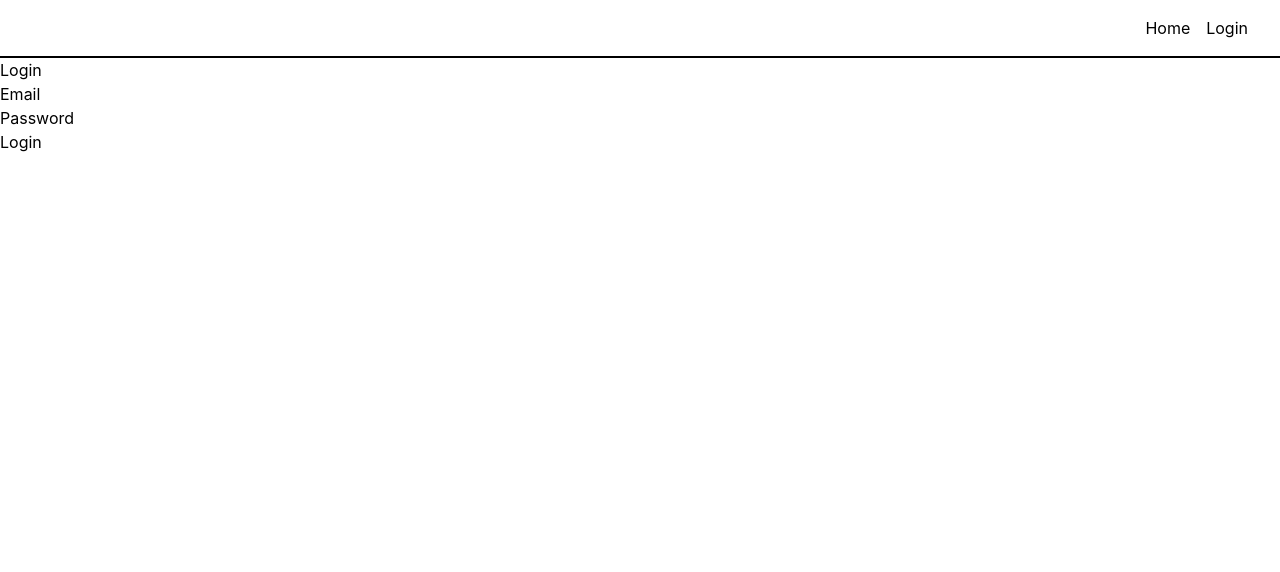
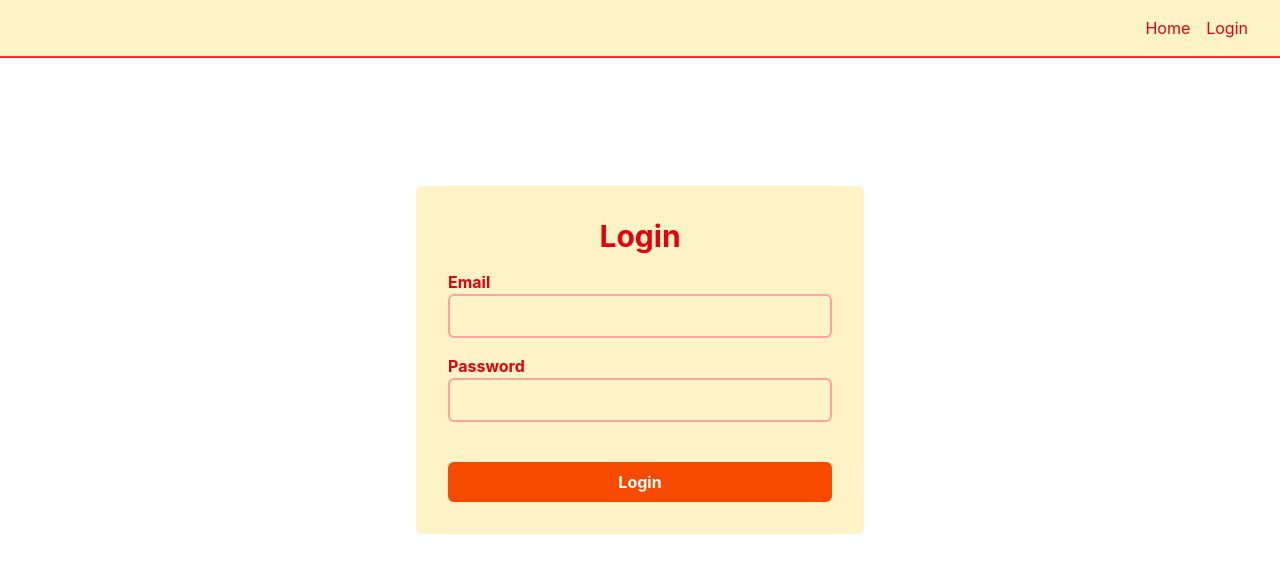
Before and after one commit to asad2050/Student-Management-CRUD, a React (Vite) app in the folder frontend/: page / in a window 1280 px wide. Shown: the top 572 px of the page. Built offline with nearby package versions, Linux system fonts and the light colour scheme.

Commit message:
stlyed header and login page

```diff
--- a/frontend/src/components/Header.jsx
+++ b/frontend/src/components/Header.jsx
@@ -3,16 +3,16 @@ import { Link } from "react-router-dom";
 
 const Header = () => {
   return (
-    <nav className="w-full border-b-2">
+    <nav className="w-full border-b-2 bg-amber-100 border-red-500">
       <div className="mx-auto px-8 py-4">
         <ul className="flex items-center justify-end gap-4">
           <li>
-            <Link to="/students" className="hover:font-bold">
+            <Link to="/students" className="hover:font-bold text-red-600">
               Home
             </Link>
           </li>
           <li>
-            <Link to="/login" className="hover:font-bold">
+            <Link to="/login" className="hover:font-bold text-red-600">
               Login
             </Link>
           </li>
--- a/frontend/src/components/LoginPage.jsx
+++ b/frontend/src/components/LoginPage.jsx
@@ -1,41 +1,71 @@
-import {useState} from 'react'
-import axios from 'axios'
-import { useDispatch } from 'react-redux'
-import {login} from "../utils/authSlice"
+import { useState } from "react";
+import axios from "axios";
+import { useDispatch } from "react-redux";
+import { login } from "../utils/authSlice";
 const LoginPage = () => {
-  const [email,setEmail] = useState("")
-  const [password,setPassword] = useState("")
+  const [email, setEmail] = useState("");
+  const [password, setPassword] = useState("");
   const dispatch = useDispatch();
 
-  async function handleSubmit(e){
-    e.preventDefault()
-    console.log(email)
-    console.log(password)
-    try{
-    const data = await axios.post("http://127.0.0.1:8000/api/login",{email,password})
-    const finalData = data.data
-    dispatch(login(finalData.accessToken))
-    } catch(err){
-      console.log(err)
+  async function handleSubmit(e) {
+    e.preventDefault();
+
+    if (!email || !password) {
+      alert("Enter Correct details")
+      return
+    }
+    try {
+      const data = await axios.post("http://127.0.0.1:8000/api/login", {
+        email,
+        password,
+      });
+      const finalData = data.data;
+      dispatch(login(finalData.accessToken));
+    } catch (err) {
+      console.log(err);
     }
   }
   return (
-    <div><h2>Login</h2>
-    <div>
-      <form>
-        <div >
-        <label>Email</label>
-        <input type='email' name='email' onChange={(e)=>{setEmail(e.target.value)}}/>
-        </div>
-        <div>
-        <label>Password</label>
-        <input type='password' name='password' onChange={(e)=>{setPassword(e.target.value)}}/>
-        </div>
-        <div><button onClick={handleSubmit}>Login</button></div>
-      </form>
+    <div className="min-h-screen flex flex-col justify-start items-center pt-32">
+      <div className="w-full max-w-md bg-amber-100 p-8 rounded-md ">
+        <h2 className="text-3xl font-bold mb-4 text-center text-red-600">
+          Login
+        </h2>
+        <form >
+          <div className="mb-4">
+            <label className="text-red-600 font-bold">Email</label>
+            <input
+              type="email"
+              name="email"
+              className="w-full px-4 py-2 border-2 border-red-300 rounded-md"
+              onChange={(e) => {
+                setEmail(e.target.value);
+              }}
+            />
+          </div>
+          <div>
+            <label className="text-red-600 font-bold">Password</label>
+            <input
+              type="text"
+              name="password"
+              className="w-full px-4 py-2 border-2 border-red-300 rounded-md"
+              onChange={(e) => {
+                setPassword(e.target.value);
+              }}
+            />
+          </div>
+          <div className="pt-2 mt-8">
+            <button
+              className="w-full  py-2 px-4  bg-orange-600 hover:bg-orange-700 cursor-pointer text-white font-bold rounded-md"
+              onClick={handleSubmit}
+            >
+              Login
+            </button>
+          </div>
+        </form>
+      </div>
     </div>
-    </div>
-  )
-}
+  );
+};
 
-export default LoginPage
+export default LoginPage;
```
